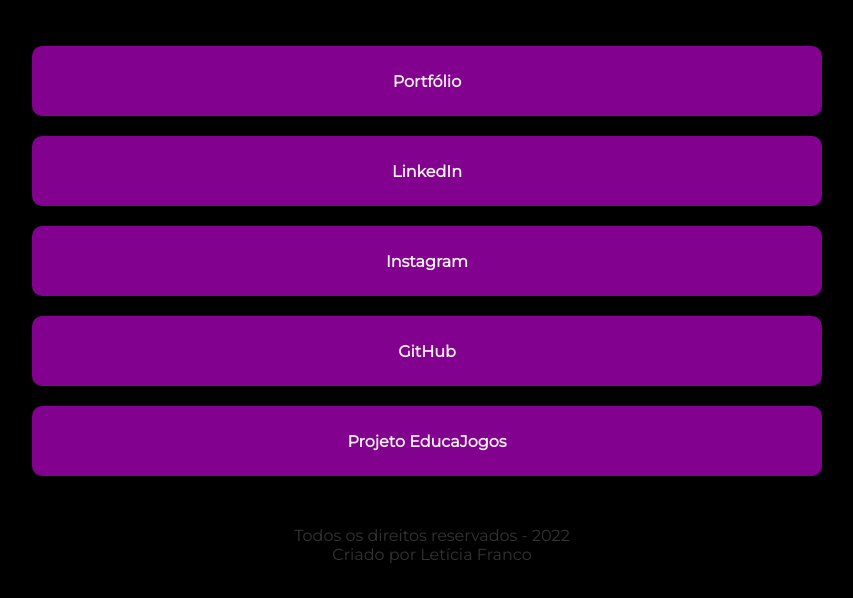
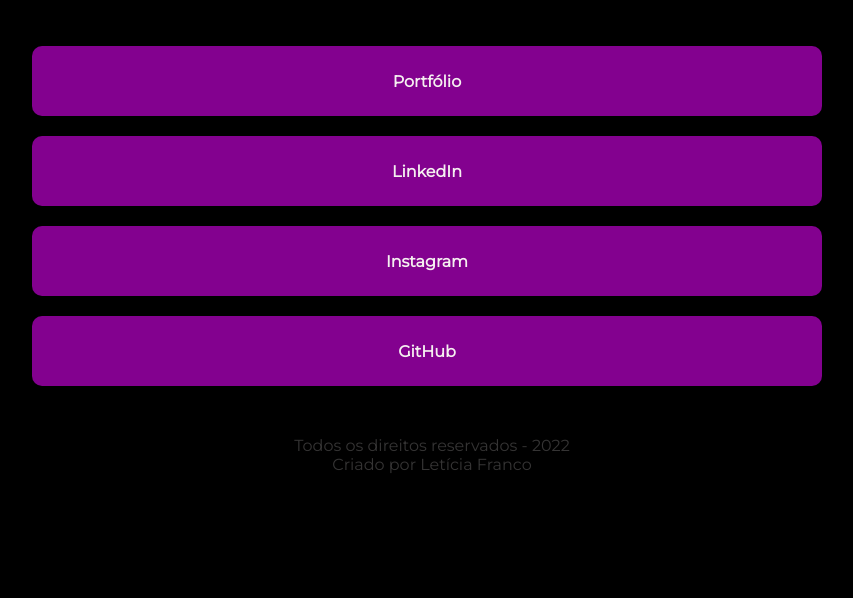
Before and after one commit to Leticiafrnc/contato-leticia, a plain HTML site: page index.html in a window 1280 px wide. Shown: the part 266-864 px from the top of the page, without its empty margins (208-1061 px from the left). Drawn offline with Linux system fonts and the light colour scheme.

Commit message:
update index

```diff
--- a/index.html
+++ b/index.html
@@ -30,9 +30,6 @@
             <div class="link-box">
                 <a href="https://github.com/Leticiafrnc" target="_blank">GitHub</a>
             </div>
-            <div class="link-box">
-                <a href="https://educajogos.netlify.app" target="_blank">Projeto EducaJogos</a>
-            </div>
         </section>
         <footer>Todos os direitos reservados - 2022 <br> <span>Criado por Letícia Franco</span> </footer>
     </div>
```
